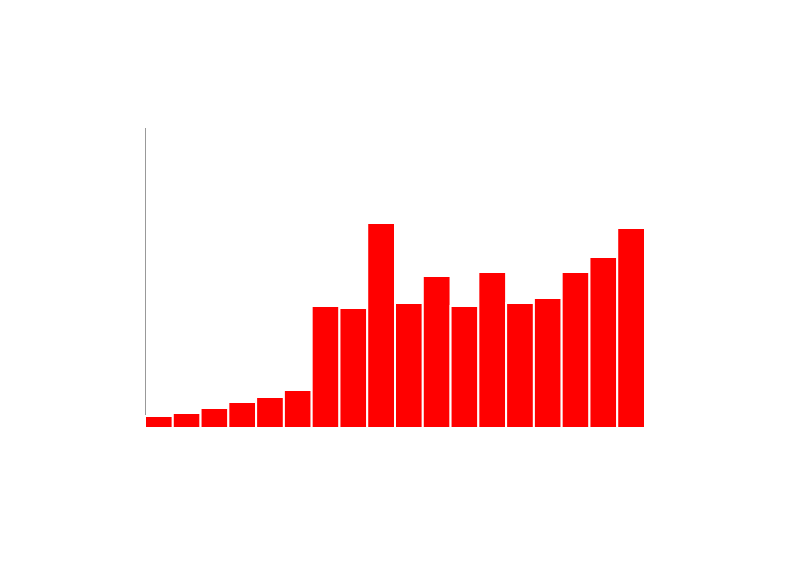
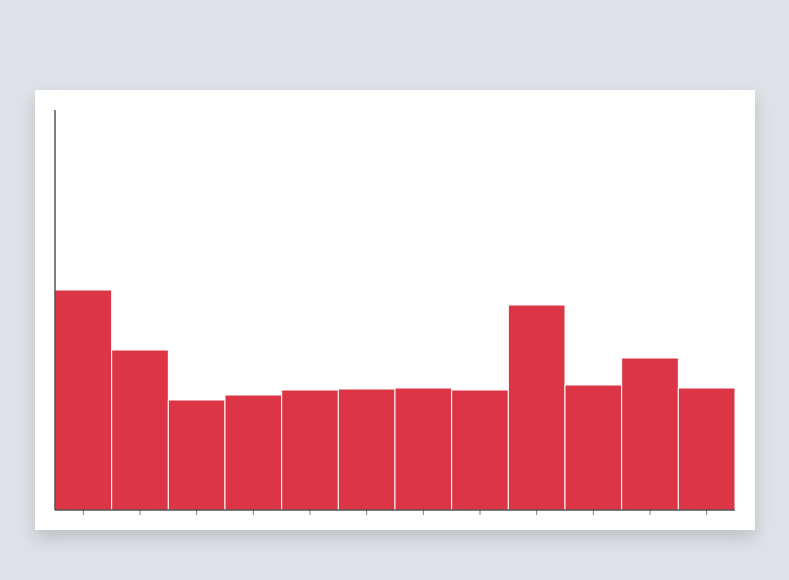
Before and after one commit to mouadTaoussi/50-mini-projects, a website: page canvas-graph/index.html in a window 1280 px wide. Shown: the whole page, without its empty margins (245-1034 px from the left). Drawn offline with Linux system fonts and the light colour scheme.

Commit message:
adding canvas-graph 🚀

```diff
--- a/canvas-graph/index.html
+++ b/canvas-graph/index.html
@@ -9,7 +9,9 @@
 </head>
 <body>
 <section>
-	<article><canvas id="chart" width="500" height="300"></canvas></article>
+	<article>
+		<canvas id="chart" width="700" height="420"></canvas>
+	</article>
 </section>
 </body>
 <style type="text/css">
@@ -21,15 +23,19 @@
 		font-family: 'Poppins', "helvetica";
 		box-sizing: border-box;
 		/*background-color: #792c0e;*/
+		background-color: #dee2e6;
 		/*height: 100vh;*/
 		/*width: 100vw;*/
 	}
 
 	article {
-		width: 500px;
-		height: 300px;
+		padding-top: 20px;
+		padding-right: 20px;
+		width: 700px;
+		height: 420px;
 		background-color: white;
-		margin: 10% auto;
+		margin: 7% auto;
+		box-shadow: 0 0.5rem 1rem rgb(0 0 0 / 15%);
 	}
 </style>
 <script type="text/javascript">
@@ -38,111 +44,110 @@
 	const config = {
 		canvasWidth: canvas.width,
 		canvasHeight: canvas.height,
-		barsColor: "red",
-		lineWidth: 1,
-		lineColor: "rgba(0,0,0,.8)"
+		barsColor: "#dc3545", // #0dcaf0
+		lineWidth: 2,
+		lineColor: "rgba(0,0,0,.5)",
+		paddingLeft: 20,
+		paddingBottom: 20,
+		propreHeight: 0, // the height of the chart
+		propreWidth: 0, // the width of the chart
 	}
 
+	// Set the height and the width of the chart without the padding that reserverd for chart labels
+	config.propreHeight = config.canvasHeight - config.paddingBottom;
+	config.propreWidth = config.canvasWidth - config.paddingLeft;
 
 	const data   =  [
-		{date: "12/02", scale: 12},
-		{date: "13/02", scale: 15},
-		{date: "14/02", scale: 20},
-		{date: "15/02", scale: 26},
-		{date: "16/02", scale: 31},
-		{date: "17/02", scale: 38},
+		{date: "12/02", scale: 220},
+		{date: "13/02", scale: 160},
+		{date: "14/02", scale: 110},
+		{date: "15/02", scale: 115},
+		{date: "16/02", scale: 120},
+		{date: "17/02", scale: 121},
 		{date: "18/02", scale: 122},
 		{date: "19/02", scale: 120},
 		{date: "20/02", scale: 205},
 		{date: "20/02", scale: 125},
 		{date: "20/02", scale: 152},
 		{date: "20/02", scale: 122},
-		{date: "20/02", scale: 156},
-		{date: "20/02", scale: 125},
-		{date: "20/02", scale: 130},
-		{date: "20/02", scale: 156},
-		{date: "20/02", scale: 171},
-		{date: "20/02", scale: 200}
+		// {date: "20/02", scale: 156},
+		// {date: "20/02", scale: 125},
+		// {date: "20/02", scale: 130},
+		// {date: "20/02", scale: 156},
+		// {date: "20/02", scale: 171},
+		// {date: "20/02", scale: 200}
 	];
 
 	function createAxes() {
 
+		//x
 		c.beginPath();
 		c.lineWidth = config.lineWidth;
 		c.strokeStyle = config.lineColor;
-		c.moveTo(0,0); // from
-		c.lineTo(0,300); // to
+		c.moveTo(config.paddingLeft, 0); // from
+		c.lineTo(config.paddingLeft, config.propreHeight); // to
 		c.stroke();
-
+		// y
 		c.beginPath();
 		c.lineWidth = config.lineWidth;
 		c.strokeStyle = config.lineColor;
-		c.moveTo(0,300); // from
-		c.lineTo(500,300); // to
+		c.moveTo(config.paddingLeft, config.propreHeight); // from
+		c.lineTo(config.canvasWidth, config.propreHeight); // to
 		c.stroke();
 
 	}
+	function createScalesAxes(){
 
-
+	}
 	function loadData(){
-		const barWidth = config.canvasWidth / data.length;
-		let   marginX = 0;
-		let   x = marginX;
+		const barWidth = config.propreWidth / data.length;
+		let   paddingX = config.paddingLeft;
+		let   x = paddingX;
 		let   y = 0;
 
 		for (var i = 0; i < data.length; i++) {
-			const scale = (data[i].scale / config.canvasHeight) * 100;
+			const scale = (data[i].scale / config.propreHeight) * 100;
 
 			// Set the y position of the bar
-			y = config.canvasHeight - data[i].scale;
+			y = config.canvasHeight - data[i].scale - config.paddingLeft;
 			// create Bar
 			c.beginPath();
-			c.lineWidth = 2;
+			c.lineWidth = 1;
 			c.strokeStyle = "white";
 			c.fillStyle = config.barsColor;
 			c.fillRect(x, y, barWidth, data[i].scale);
 			c.strokeRect(x, y, barWidth, data[i].scale);
-			c.stroke();
 			c.fill();
+
+			// Put the label and line in the position
+			createBarLabel(x, barWidth);
 			// position the next bar
-			x += barWidth + marginX;
+			x += barWidth;
 		}
 
 	}
+	function createBarLabel(x, barWidth) {
+		// Put the label and line in the position
+		const labelLinePosition = x + (barWidth / 2);
 
+		c.beginPath();
+		c.moveTo(labelLinePosition, config.propreHeight);
+		c.lineTo(labelLinePosition, config.propreHeight + 5/*height of the small line*/);
+
+		c.strokeStyle = config.lineColor;
+		c.stroke();
+	}
+
+
+
+
+
+
+
+
+
+
+	loadData();
 	createAxes();
-	loadData();
-	// c.lineTo(0,0); c.moveTo(0,300); c.stroke()
-	// c.lineTo(0,300); c.moveTo(500,300); c.stroke()
-	// c.lineTo(0,300); c.moveTo(500,300); c.stroke()
-	// c.lineTo(0,300); c.moveTo(500,300); c.stroke()
-
-	// c.beginPath();
-	// c.lineTo(20,20);
-	// c.moveTo(300,20);
-	// c.stroke();
-
-	// c.beginPath();
-	// c.lineTo(20,300);
-	// c.moveTo(500,300);
-	// c.stroke();
-
-	// c.beginPath();
-	// c.fillStyle = "red";
-	// c.beginPath()
-	// c.fillRect(150,150,50,50)
-	// c.fill();
-
-	// c.beginPath();
-	// c.fillStyle = "red";
-	// c.beginPath()
-	// c.fillRect(200,200,50,50)
-	// c.fill();
-
-	// c.beginPath();
-	// c.fillStyle = "red";
-	// c.beginPath()
-	// c.fillRect(50,50,50,650)
-	// c.fill();
 </script>
 </html>
```
